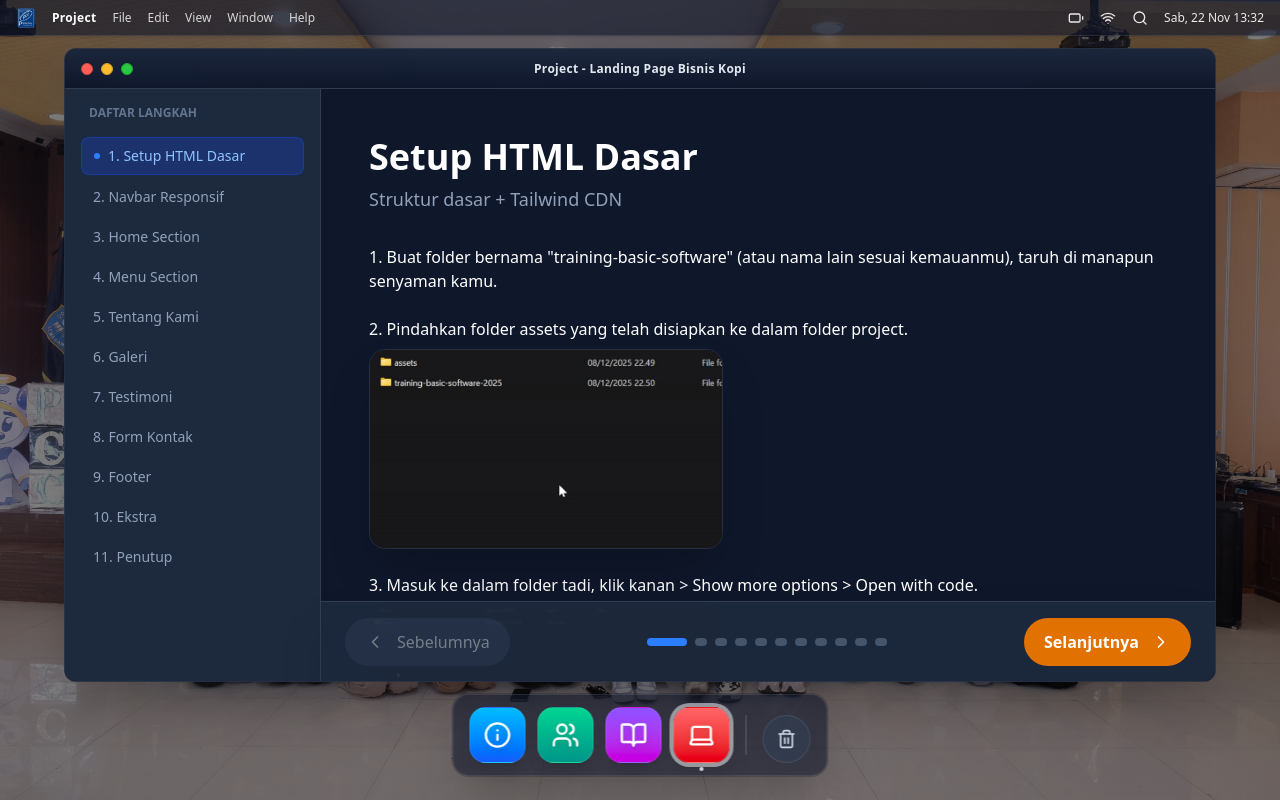
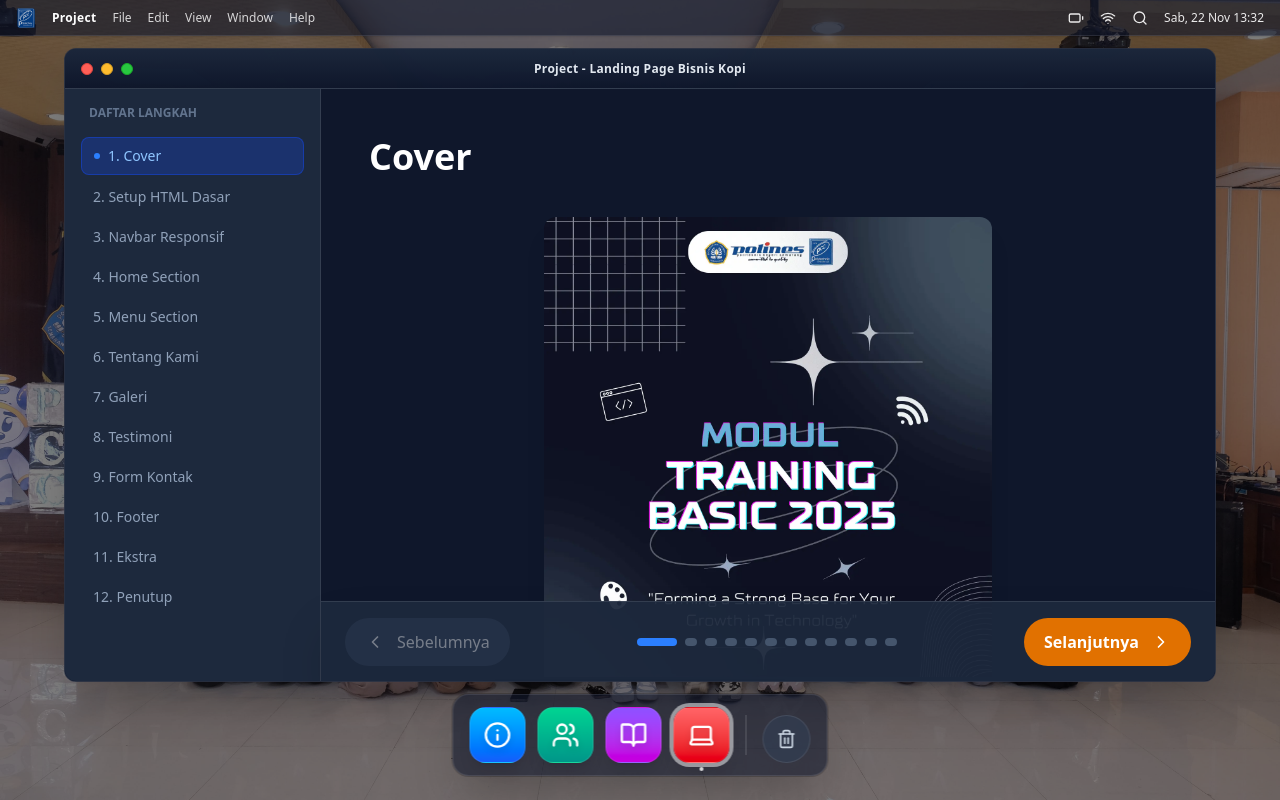
Before and after one commit to Bhosya/Training-Basic-Software, a React (Vite) app: page / in a window 1280 px wide. Both pictures are taken after a click on the button "project". Built offline with nearby package versions, Linux system fonts and the light colour scheme.

Commit message:
add cover

```diff
--- a/src/components/projectApp.jsx
+++ b/src/components/projectApp.jsx
@@ -54,19 +54,26 @@ const ProjectApp = () => {
         <div className="flex-1 mb-1 overflow-y-auto overflow-x-visible md:overflow-x-auto p-2 md:p-8 lg:p-12 pb-32">
           <div className="max-w-5xl mx-auto">
             <div className="flex items-start gap-6 mb-8">
+              {slide.title && (
                 <div>
                   <h2 className="text-3xl md:text-4xl font-bold text-white mb-2">
                     {slide.title}
                   </h2>
+                  {slide.title && (
                     <p className="text-lg text-slate-400">{slide.subtitle}</p>
+                  )}
                 </div>
+              )}
             </div>
 
             {slide.step && (
                 <ul className='my-8 flex flex-col gap-6'>
                   {slide.step?.map((step, i) => (
                     <li key={i} className=' text-white gap-2 flex flex-col'>
-                            <div>{i+1}. {step.text}</div>
+                        {step.cover && (<div className="relative">
+                          <img src={step.cover} className="max-w-md mx-auto shadow-xl rounded-xl" />
+                        </div>)}
+                        {step.text && (<div>{i+1}. {step.text}</div>)}
                         {step.code && (
                             <div className="relative">
                                 <button
--- a/src/data/projectSlides.js
+++ b/src/data/projectSlides.js
@@ -1,4 +1,12 @@
 export const projectSlides = [
+    {
+        title: "Cover", // Judul cover Anda
+        step: [
+            {
+                cover: "/Materi/Modul/modul Software.webp", // Ganti dengan path gambar portrait Anda
+            }
+        ]
+    },
     {
       title: "Setup HTML Dasar",
       subtitle: "Struktur dasar + Tailwind CDN",
```
Also changed, not shown: public/Materi/Modul/modul Software.webp (added), src/App.jsx (line endings or trailing spaces). Lines whose indentation alone changed are shown as unchanged.
